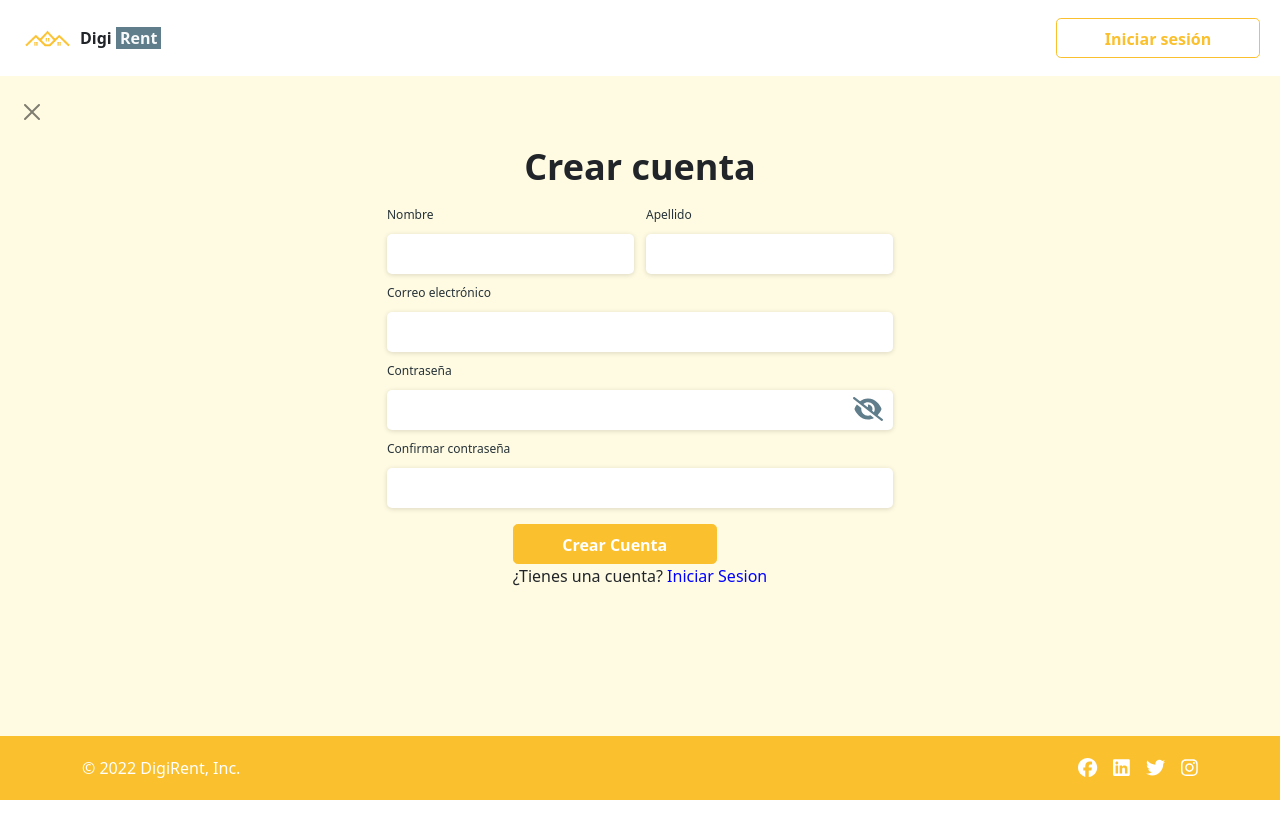
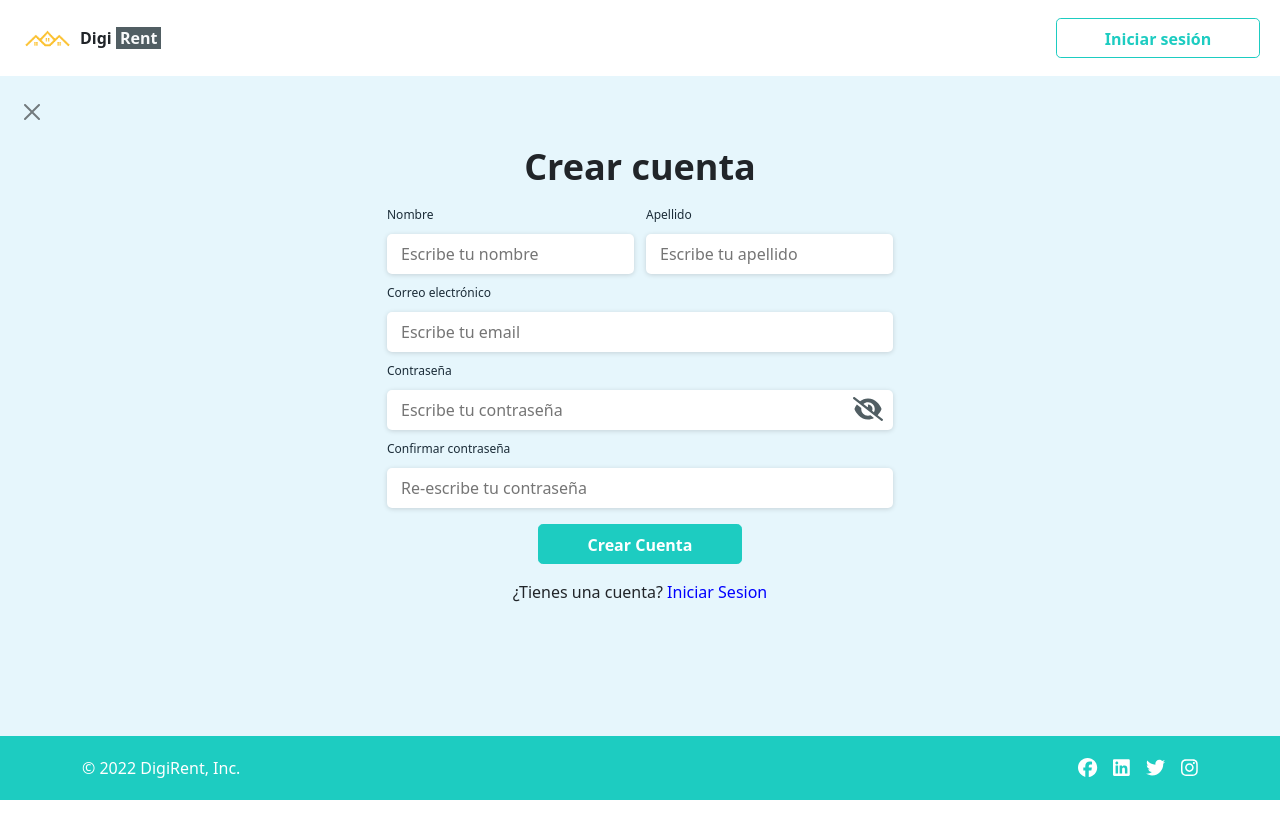
Before and after one commit to marielagcw/CTDGrupo11DigiRent, a React (Create React App) app in the folder FrontEnd/: page /register in a window 1280 px wide. Shown: the top 838 px of the page. Built offline with nearby package versions, Linux system fonts and the light colour scheme.

Commit message:
prueba de gamma de colores nueva y validación de campos de usuario (sin gestión de submit)

```diff
--- a/FrontEnd/src/components/LogInForm.jsx
+++ b/FrontEnd/src/components/LogInForm.jsx
@@ -1,5 +1,7 @@
-import React, { useState } from 'react'
+import React, { useState, useEffect } from 'react'
 import { useNavigate } from 'react-router-dom'
+// import{chechPassword,chechSingleMail} from '../scripts/formValidation';
+import { useForm } from '../hooks/useForm';
 
 import { FontAwesomeIcon } from '@fortawesome/react-fontawesome'
 import { faEyeSlash } from '@fortawesome/free-solid-svg-icons'
@@ -9,11 +11,42 @@ import '../styles/iconForms.css'
 import Header from './Header'
 import Footer from './Footer'
 
+const initialForm = {
+  email: "",
+  password: ""
+};
 
+const validationForm = form => {
+  let errors = {};
+  let regexEmail = /^(\w+[/./-]?){1,}@[a-z]+[/.]\w{2,}$/;
 
-const LogInForm = ({btn}) => {
+  if (!form.email.trim()) {
+      errors.email = "El campo 'Email' es requerido"
+  }
+  if (!form.password.trim()) {
+      errors.password = "El campo 'Contraseña' es requerido"
+  }
+  if(form.password.length<6){
+    errors.password = "La contraseña debe tener 6 caracteres o más"
+  }
+
+  return errors;
+};
+
+const LogInForm = () => {
+  const {
+    form,
+    errors,
+    loading,
+    response,
+    handleSubmit,
+    handleBlur,
+    handleChange } = useForm(initialForm, validationForm);
+
   const navigate = useNavigate()
-  const [passwordType, setPasswordType] = useState('password')
+  const [passwordType, setPasswordType] = useState('password');
+  const [formInfo, setFormInfo] = useState({});
+
 
 
   const handleDisplayPassword = (e) => {
@@ -36,21 +69,39 @@ const LogInForm = ({btn}) => {
       <div className="flex" id='logInForm'>
         <div className='form-container'>
           <h1 className='create-acount'>Iniciar Sesión</h1>
-          <form action="POST" className='d-flex flex-column'>
+          <form onSubmit={handleSubmit} className='d-flex flex-column'>
             <div className="d-flex flex-column">
               <label htmlFor="email">Correo electrónico</label>
-              <input className='input input-login' type="text" />
+              <input className='input input-login'
+                type="text"
+                name='email'
+                placeholder='Escribe tu email'
+                onChange={handleChange}
+                onBlur={handleBlur}
+                value={form.email} required />
+              {errors.email && <p className='error'>{errors.email}</p>}
             </div>
             <div className="d-flex flex-column iconInput">
-              <label htmlFor="Password">Contraseña</label>
-              <input className='input input-login input-login-password' type={passwordType} />
+              <label htmlFor="password">Contraseña</label>
+              <input
+                className='input input-login input-login-password' type={passwordType}
+                name='password'
+                placeholder='Escribe tu contraseña'
+                onChange={handleChange}
+                onBlur={handleBlur}
+                value={form.password} required />
               <span className='icon icon-display-password' onClick={handleDisplayPassword}>
                 <FontAwesomeIcon icon={faEyeSlash} />
               </span>
             </div>
+              {errors.password && <p className='error'>{errors.password}</p>}
+            <div className='mt-5 row justify-content-center'>
+              <button className='btn btn-primary btn-lg'
+                disabled={Object.entries(errors).length > 0}
+              >Ingresar</button>
+            </div>
           </form>
           <div className='mt-5'>
-            <button className='btn btn-primary btn-lg'>Ingresar</button>
             <p>¿No tienes una cuenta? <span id="link" onClick={() => navigate('/register')}>Registrate</span></p>
           </div>
         </div>
--- a/FrontEnd/src/components/RegistreForm.jsx
+++ b/FrontEnd/src/components/RegistreForm.jsx
@@ -6,9 +6,61 @@ import '../styles/Form.css'
 import '../styles/iconForms.css'
 import Header from './Header';
 import Footer from './Footer';
+// import{chechPassword,chechSingleMail} from '../scripts/formValidation';
+import { useForm } from '../hooks/useForm';
+
+const initialForm = {
+    name: "",
+    lastName: "",
+    email: "",
+    password: "",
+    confirmPassword: ""
+};
+
+const validationForm = form => {
+    let errors = {};
+    let regrexName = /^[A-Za-zÑñÁáÉéÍíÓóÚúÜü\s]+$/;
+    let regexEmail = /^(\w+[/./-]?){1,}@[a-z]+[/.]\w{2,}$/;
+    if (!form.name.trim()) {
+        errors.name = "El campo 'Nombre' es requerido"
+    } else if (!regrexName.test(form.name.trim())) {
+        errors.name = "El campo solo permite letras"
+    }
+    if (!form.lastName.trim()) {
+        errors.lastName = "El campo 'Apellido' es requerido"
+    } else if (!regrexName.test(form.lastName.trim())) {
+        errors.lastName = "El campo solo permite letras"
+    }
+    if (!form.email.trim()) {
+        errors.email = "El campo 'Email' es requerido"
+    } else if (!regexEmail.test(form.email)) {
+        errors.email = "Ingrese un mail valido!"
+    }
+    if (!form.password.trim()) {
+        errors.password = "El campo 'Contraseña' es requerido"
+    } else if (form.password.length < 6) {
+        errors.password = "La contraseña debe tener 6 caracteres o más"
+    }
+    if (!form.confirmPassword.trim()) {
+        errors.confirmPassword = "El campo 'Confirmar Contraseña' es requerido"
+    } else if (form.confirmPassword !== form.password) {
+        errors.confirmPassword = "Las contraseñas no coinciden"
+    }
+
+    return errors;
+};
 
 const RegistreForm = () => {
     const navigate = useNavigate();
+
+    const {
+        form,
+        errors,
+        loading,
+        response,
+        handleSubmit,
+        handleBlur,
+        handleChange } = useForm(initialForm, validationForm);
 
     const [passwordType, setPasswordType] = useState('password')
 
@@ -25,40 +77,80 @@ const RegistreForm = () => {
 
     return (
         <>
-            <Header btn="login"/>
+            <Header btn="login" />
             <button type="button" className="btn-close btn-close-black" aria-label="Close" onClick={() => navigate('/')}></button>
             <div className="flex" id='registreForm'>
                 <div className='form-container'>
                     <h1 className='create-acount'>Crear cuenta</h1>
-                    <form action="POST" className='d-flex flex-column'>
+                    <form onSubmit={handleSubmit} className='d-flex flex-column'>
                         <div className="d-flex">
                             <div className="d-flex flex-column">
-                                <label htmlFor="Nombre">Nombre</label>
-                                <input type="text" className='input' />
+                                <label htmlFor="name">Nombre</label>
+                                <input
+                                    type="text"
+                                    className='input'
+                                    name='name'
+                                    placeholder='Escribe tu nombre'
+                                    onChange={handleChange}
+                                    onBlur={handleBlur}
+                                    value={form.name} required
+                                />
+                                {errors.name && <p className='error'>{errors.name}</p>}
                             </div>
                             <div className="d-flex flex-column ms-2">
-                                <label htmlFor="Apellido">Apellido</label>
-                                <input type="text" className='input' />
+                                <label htmlFor="lastName">Apellido</label>
+                                <input type="text"
+                                    className='input'
+                                    name='lastName'
+                                    placeholder='Escribe tu apellido'
+                                    onChange={handleChange}
+                                    onBlur={handleBlur}
+                                    value={form.lastName} required />
+                                {errors.lastName && <p className='error'>{errors.lastName}</p>}
                             </div>
                         </div>
                         <div className="d-flex flex-column">
                             <label htmlFor="email">Correo electrónico</label>
-                            <input type="text" className='input' />
+                            <input type="text"
+                                className='input'
+                                name='email'
+                                placeholder='Escribe tu email'
+                                onChange={handleChange}
+                                onBlur={handleBlur}
+                                value={form.email} required />
+                            {errors.email && <p className='error'>{errors.email}</p>}
                         </div>
                         <div className="d-flex flex-column iconInput">
-                            <label htmlFor="Password">Contraseña</label>
-                            <input type={passwordType} className='input' />
+                            <label htmlFor="password">Contraseña</label>
+                            <input type={passwordType}
+                                className='input'
+                                name='password'
+                                placeholder='Escribe tu contraseña'
+                                onChange={handleChange}
+                                onBlur={handleBlur}
+                                value={form.password} required />
+                            {errors.password && <p className='error'>{errors.password}</p>}
                             <span className='icon icon-display-password' onClick={handleDisplayPassword}>
                                 <FontAwesomeIcon icon={faEyeSlash} />
                             </span>
                         </div>
                         <div className="d-flex flex-column">
-                            <label htmlFor="ConfirmPassword">Confirmar contraseña</label>
-                            <input type="password" className='input' />
+                            <label htmlFor="confirmPassword">Confirmar contraseña</label>
+                            <input type='password'
+                                className='input'
+                                name='confirmPassword'
+                                placeholder='Re-escribe tu contraseña'
+                                onChange={handleChange}
+                                onBlur={handleBlur}
+                                value={form.confirmPassword} required />
+                            {errors.confirmPassword && <p className='error'>{errors.confirmPassword}</p>}
                         </div>
+                        <div className='mt-3 row justify-content-center'>
+                            <button className='btn btn-primary btn-lg'
+                                disabled={Object.entries(errors).length > 0}
+                            >Crear Cuenta</button></div>
                     </form>
-                    <div className='mt-3'>
-                        <button className='btn btn-primary btn-lg'>Crear Cuenta</button>
+                    <div className='mt-3 row justify-content-center'>
                         <p>¿Tienes una cuenta? <span id="link" onClick={() => navigate('/login')}>Iniciar Sesion</span></p>
                     </div>
                 </div>
--- a/FrontEnd/src/index.css
+++ b/FrontEnd/src/index.css
@@ -1,8 +1,39 @@
 :root {
-  --primary: #FBC02D;
-  --secondary: #263238;
-  --tertiary: #607D8B;
-  --quaternary: #FFFBE2;
+  /* ------------------------------ opcionPrevia ------------------------------ */
+  /* --primary: #FBC02D;
+    --secondary: #263238;
+    --tertiary: #607D8B;
+    --quaternary: #FFFBE2; */
+  /* ------------------------------- alternativa ------------------------------ */
+  /* --primary: #368B85;
+  --secondary: #464660;
+  --tertiary: #B4B897;
+  --quaternary: #f90d0d; */
+  /* ------------------------------- alternativa 2------------------------------ */
+  /* --primary: #48afa8;
+  --secondary: #5b6046f8;
+  --tertiary: #515E63;
+  --quaternary: #f90d0d; */
+  /* ------------------------------- alternativa 3------------------------------ */
+  /* --primary: #1dccc1;
+  --secondary: #5b6046f8;
+  --tertiary: #2477bf;
+  --quaternary: #f90d0d; */
+  /* ------------------------------- alternativa 4------------------------------ */
+  /* --primary: #1dccc1;
+  --secondary: #1b2c38;
+  --tertiary: #274152;
+  --quaternary: #f90d0d; */
+  /* ------------------------------- alternativa 5------------------------------ */
+  /* --primary: #1dccc1;
+  --secondary: #1b2c38;
+  --tertiary: #00518f;
+  --quaternary: #f90d0d; */
+  /* ------------------------------- alternativa 6------------------------------ */
+  --primary: #1dccc1;
+  --secondary: #1b2c38;
+  --tertiary: #515E63;
+  --quaternary: #e6f6fc;
   --box-shadow: 0px 4px 4px rgba(0, 0, 0, 0.25);
 }
 body{
--- a/FrontEnd/src/styles/Form.css
+++ b/FrontEnd/src/styles/Form.css
@@ -9,6 +9,11 @@
     background-color: var(--quaternary);
 }
 
+p.error{
+    font-size: small;
+    font-weight: bold;
+    color: red;
+}
 
 
 /* Estilos exclusivos los formulario de login */
@@ -76,7 +81,7 @@ div.d-flex label {
 }
 
 div#root>button.btn-close {
-    position: fixed;
+    position: absolute;
     top: 100px;
     left: 20px;
 }
--- a/FrontEnd/src/styles/Search.css
+++ b/FrontEnd/src/styles/Search.css
@@ -20,7 +20,7 @@
 .form-flex{
     display:flex;
     flex-direction:column;
-    align-items:end
+    align-items:flex-end;
 }
 
 .form-absolute{
```
Also changed, not shown: FrontEnd/src/hooks/useForm.js (+13 -2 lines).
